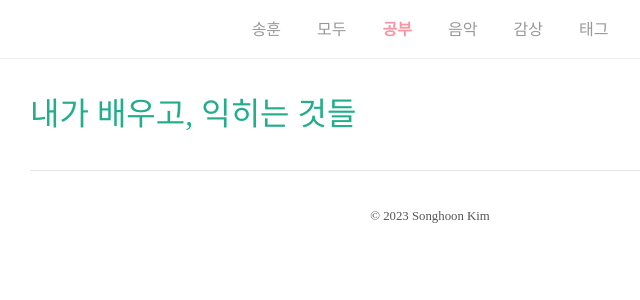
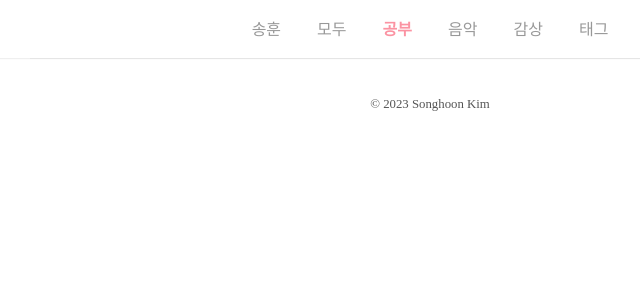
Before and after one commit to songh-oon/songh-oon.github.io, a Jekyll site: the page built from study/index.html, in a window 1280 px wide. Shown: the top 300 px of the page, without its empty margins (210-850 px from the left). Built offline with Jekyll 4.4.1, drawn with Linux system fonts in a browser that asks for light colours; some web fonts are replaced.

Commit message:
Update index.html

```diff
--- a/study/index.html
+++ b/study/index.html
@@ -5,7 +5,7 @@ title: 공부
 ---
 
 <div class="menuhead">
-    <p>내가 배우고, 익히는 것들</p>
+    <!-- <p>내가 배우고, 익히는 것들</p>  -->
     <!-- <p class="menuhead-eng">Things that i learn and study</p> -->
 </div>
 
```
